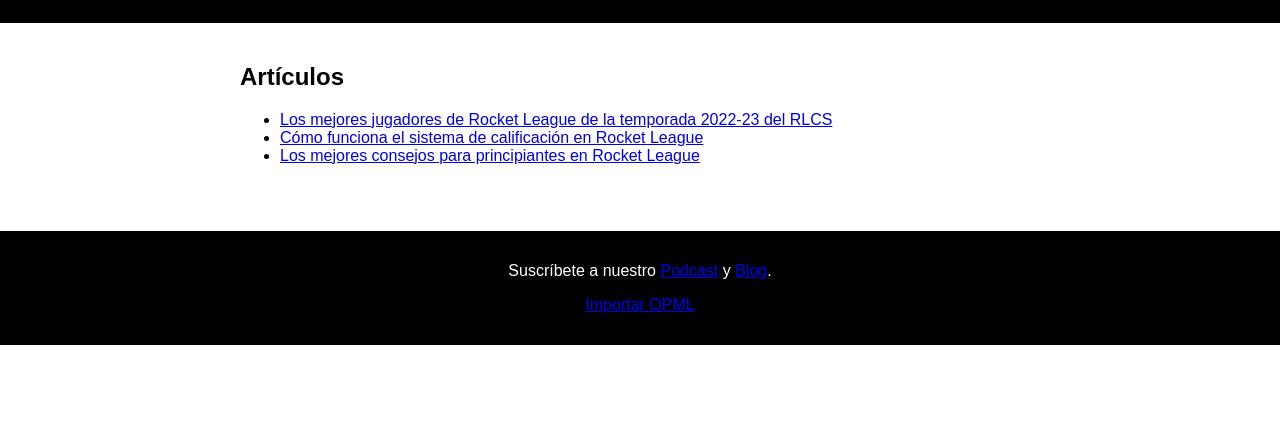
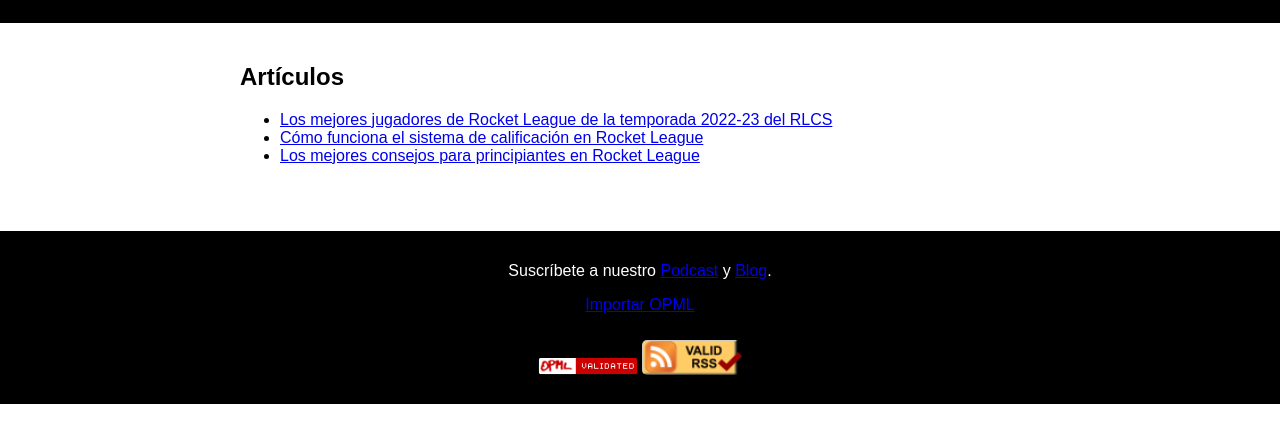
Before and after one commit to Joselu83/a5-a3-joseluismateossantana, a plain HTML site: page web-rss/blog/index.html in a window 1280 px wide. Shown: the part 125-568 px from the top of the page. Drawn offline with Linux system fonts and the light colour scheme.

Commit message:
iconos de ValidRSS y ValidOPML

```diff
--- a/web-rss/blog/index.html
+++ b/web-rss/blog/index.html
@@ -45,6 +45,16 @@
         <a href="../feed/rss.xml">Blog</a>.
       </p>
       <p><a href="../feed/feeds.opml">Importar OPML</a></p>
+      <img
+      src="../blog/img/valid-opml.gif"
+      alt="ValidRSS"
+      width="100"
+    />
+    <img
+    src="../blog/img/valid-rss-rogers.png"
+    alt="ValidRSS"
+    width="100"
+  />
     </footer>
   </body>
 </html>
```
Also changed, not shown: index.html (+10 -0 lines), web-rss/blog/posts/post1.html (+10 -0 lines), web-rss/blog/posts/post2.html (+10 -0 lines), web-rss/blog/posts/post3.html (+10 -0 lines), web-rss/podcast/index.html (+10 -0 lines), web-rss/blog/img/valid-opml.gif (added), web-rss/blog/img/valid-rss-rogers.png (added).
